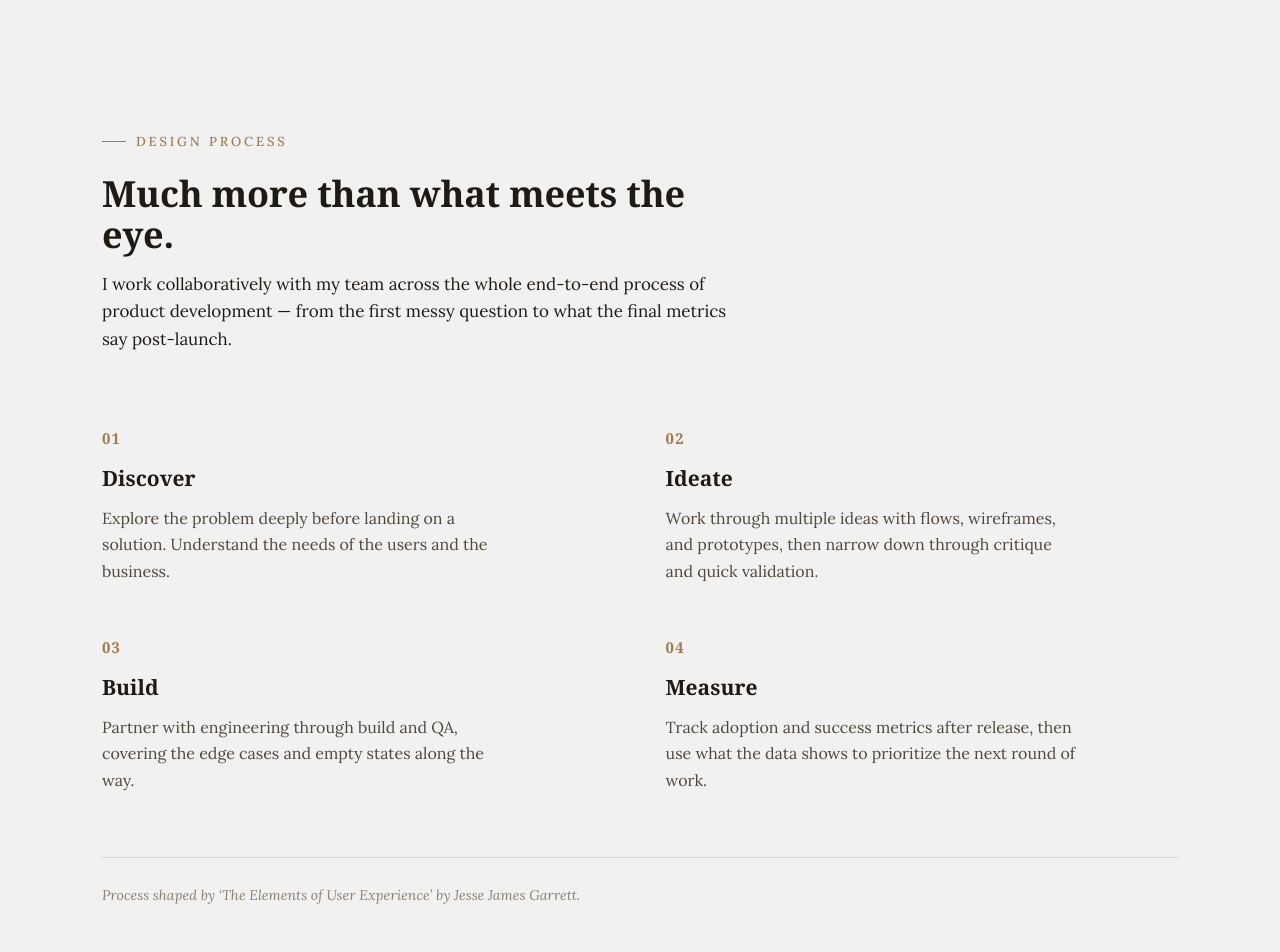
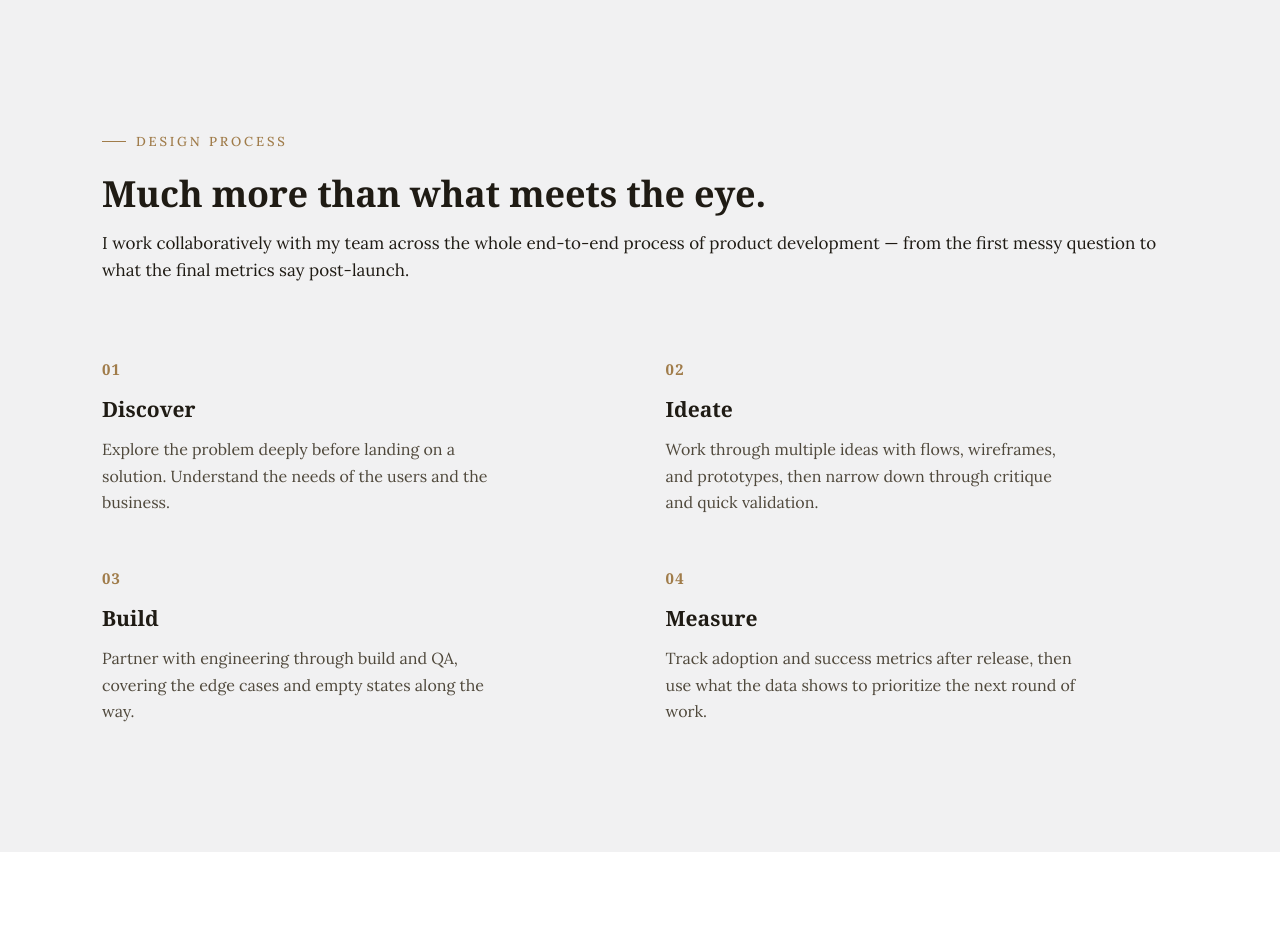
Before and after one commit to lianarego/lianarego.github.io, a plain HTML site: page about.html in a window 1280 px wide. Shown: the part 1280-2232 px from the top of the page. Drawn offline with Linux system fonts and the light colour scheme; a web font is replaced by a local one.

Commit message:
About: remove process attribution note/divider, widen process intro to full width
Co-Authored-By: Claude Opus 4.8 <noreply@anthropic.com>

```diff
--- a/about.html
+++ b/about.html
@@ -109,7 +109,8 @@
   .band { padding: clamp(78px, 10vw, 128px) 0; }
   .band-white { background: var(--white); }
   .band-gray  { background: var(--gray); }
-  .section-head { max-width: 640px; margin-bottom: clamp(44px, 6vw, 72px); }
+  .section-head { margin-bottom: clamp(44px, 6vw, 72px); }
+  .section-head p { max-width: none; }
   .section-head h2 { font-family: var(--serif); font-weight: 700; color: var(--ink); font-size: clamp(26px, 3.4vw, 36px); line-height: 1.14; letter-spacing: -0.005em; }
   .section-head p { margin-top: 16px; color: var(--ink); font-size: 17px; }
 
@@ -268,7 +269,6 @@
         <p>Track adoption and success metrics after release, then use what the data shows to prioritize the next round of work.</p>
       </div>
     </div>
-    <p class="process-note reveal">Process shaped by &lsquo;The Elements of User Experience&rsquo; by Jesse James Garrett.</p>
   </div>
 </section>
 
```
